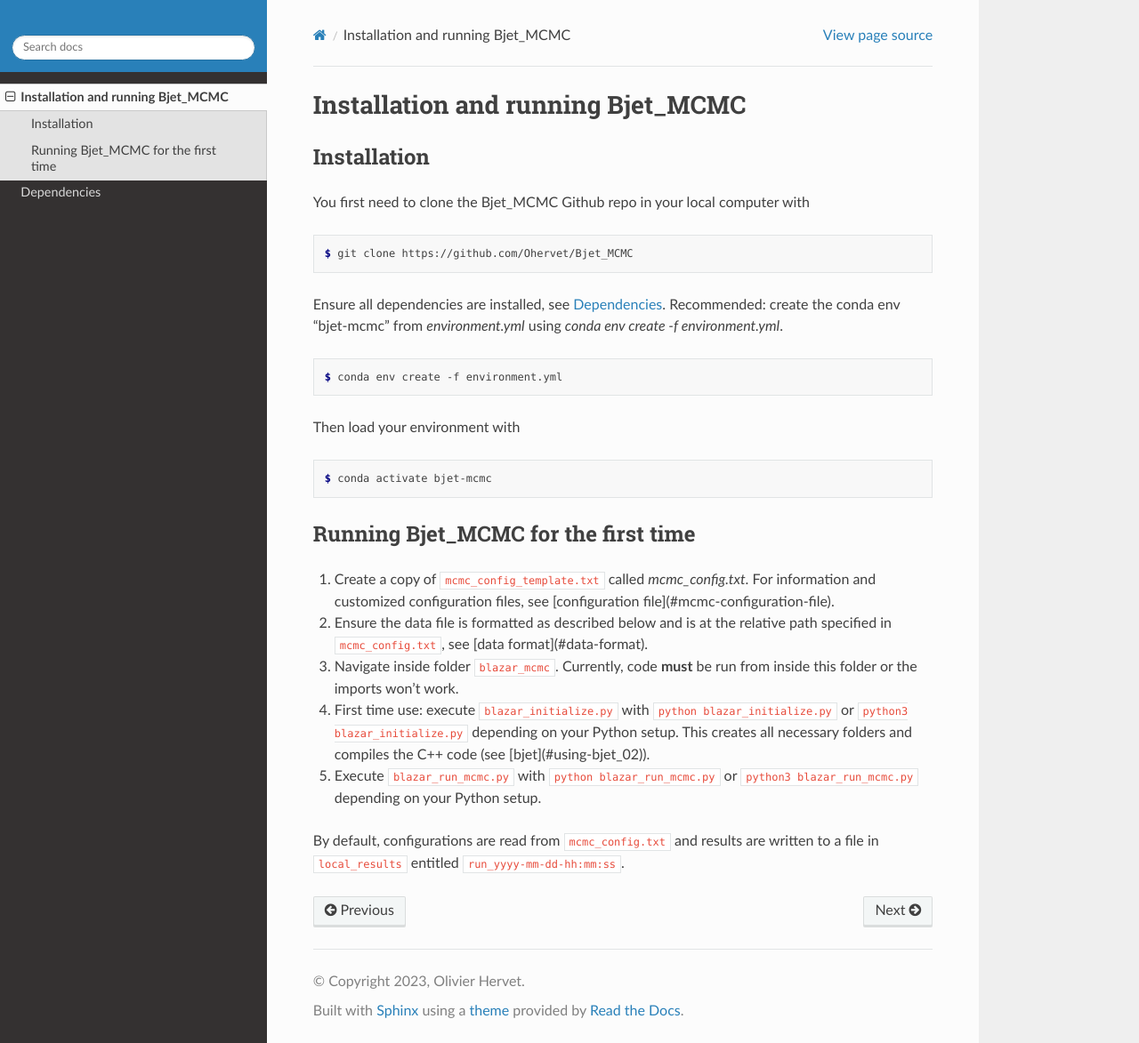
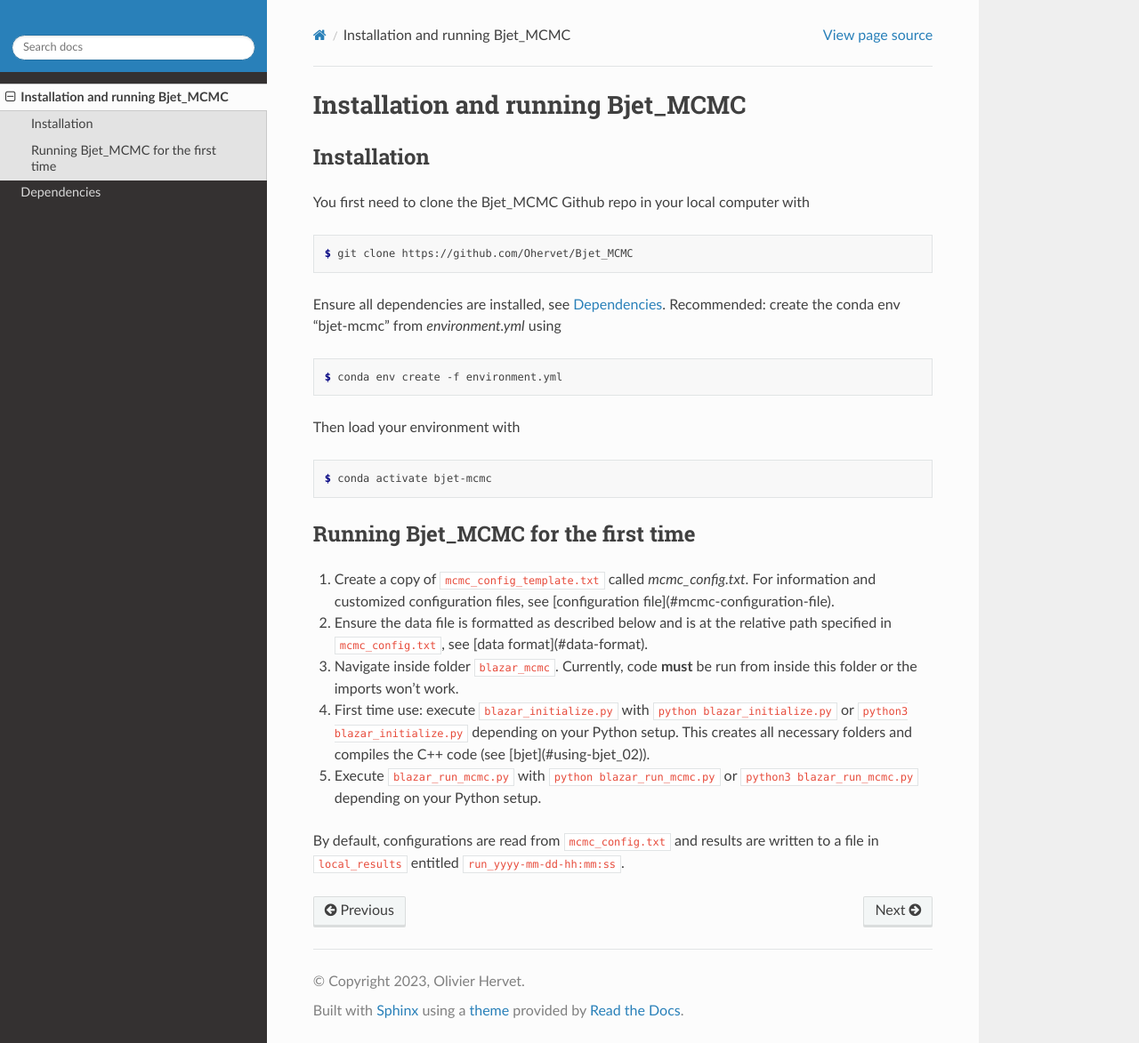
Before and after one commit to Ohervet/Bjet_MCMC, a Sphinx documentation site: the page built from docs/source/install_and_run.rst, in a window 1280 px wide and 1173 px high. Shown: the whole window at 89% size. Built offline with Sphinx 7.4.7 and the Read the Docs theme 2.0.0, drawn with Linux system fonts in a browser that asks for light colours.

Commit message:
Update install_and_run.rst

```diff
--- a/docs/source/install_and_run.rst
+++ b/docs/source/install_and_run.rst
@@ -11,7 +11,7 @@ You first need to clone the Bjet_MCMC Github repo in your local computer with
 
    $ git clone https://github.com/Ohervet/Bjet_MCMC
 
-Ensure all dependencies are installed, see :doc:`dependencies`. Recommended: create the conda env "bjet-mcmc" from `environment.yml` using `conda env create -f environment.yml`.
+Ensure all dependencies are installed, see :doc:`dependencies`. Recommended: create the conda env "bjet-mcmc" from `environment.yml` using
 
 .. code-block:: console
 
```
